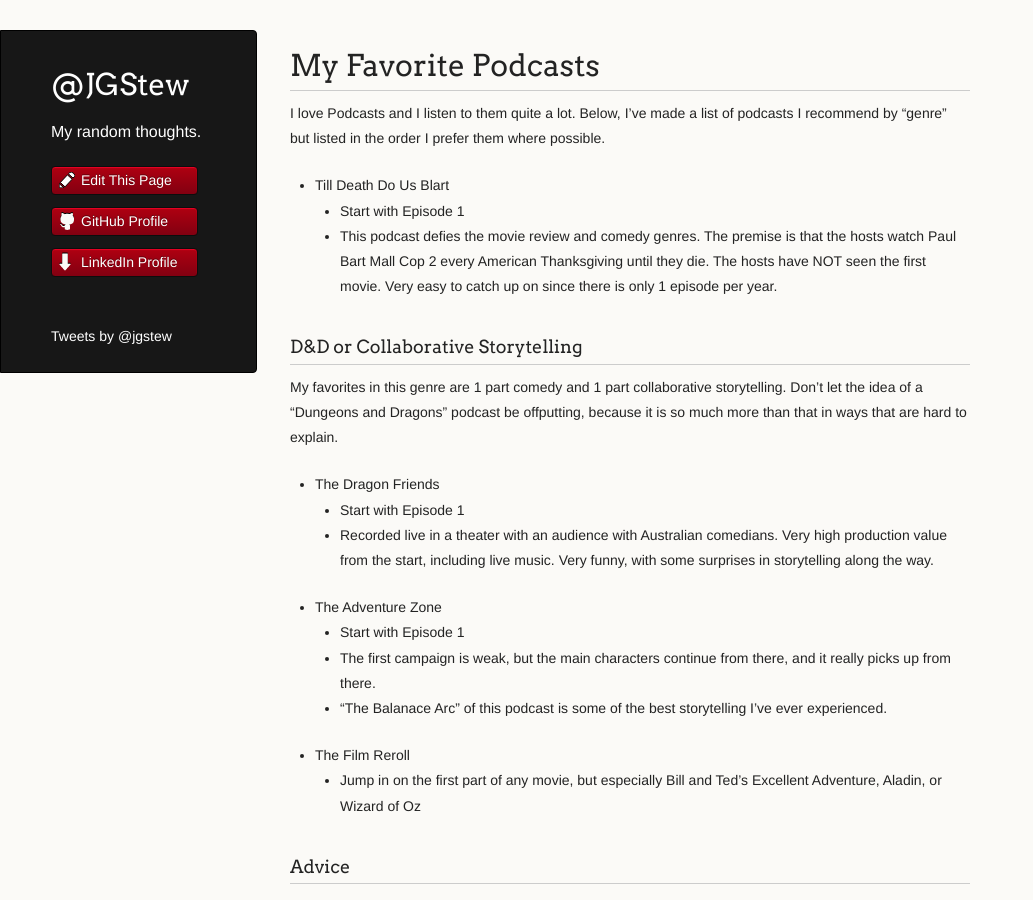
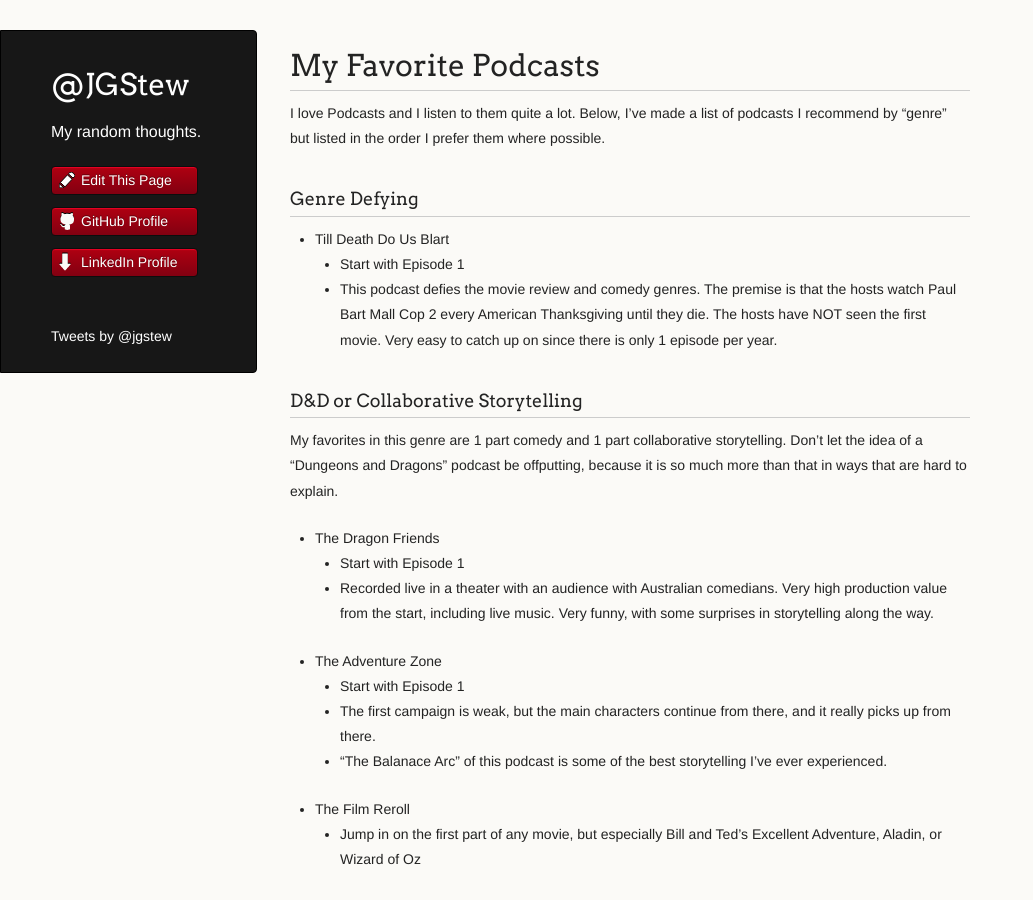
Before and after one commit to jgstew/jgstew.github.io, a Jekyll site: the page built from _posts/2018-01-01-My-Favorite-Podcasts.md, in a window 1280 px wide and 900 px high. Shown: the whole window, without its empty margins (0-1033 px from the left). Built offline with Jekyll 4.4.1, drawn with Linux system fonts in a browser that asks for light colours; nearby versions of some CDN libraries; comment, search, counter and statistics services are not loaded.

Commit message:
Update 2018-01-01-My-Favorite-Podcasts.md

```diff
--- a/_posts/2018-01-01-My-Favorite-Podcasts.md
+++ b/_posts/2018-01-01-My-Favorite-Podcasts.md
@@ -4,6 +4,8 @@ category: Web
 
 I love Podcasts and I listen to them quite a lot. Below, I've made a list of podcasts I recommend by "genre" but listed in the order I prefer them where possible.
 
+
+### Genre Defying
 
 - Till Death Do Us Blart
   - Start with Episode 1
```
